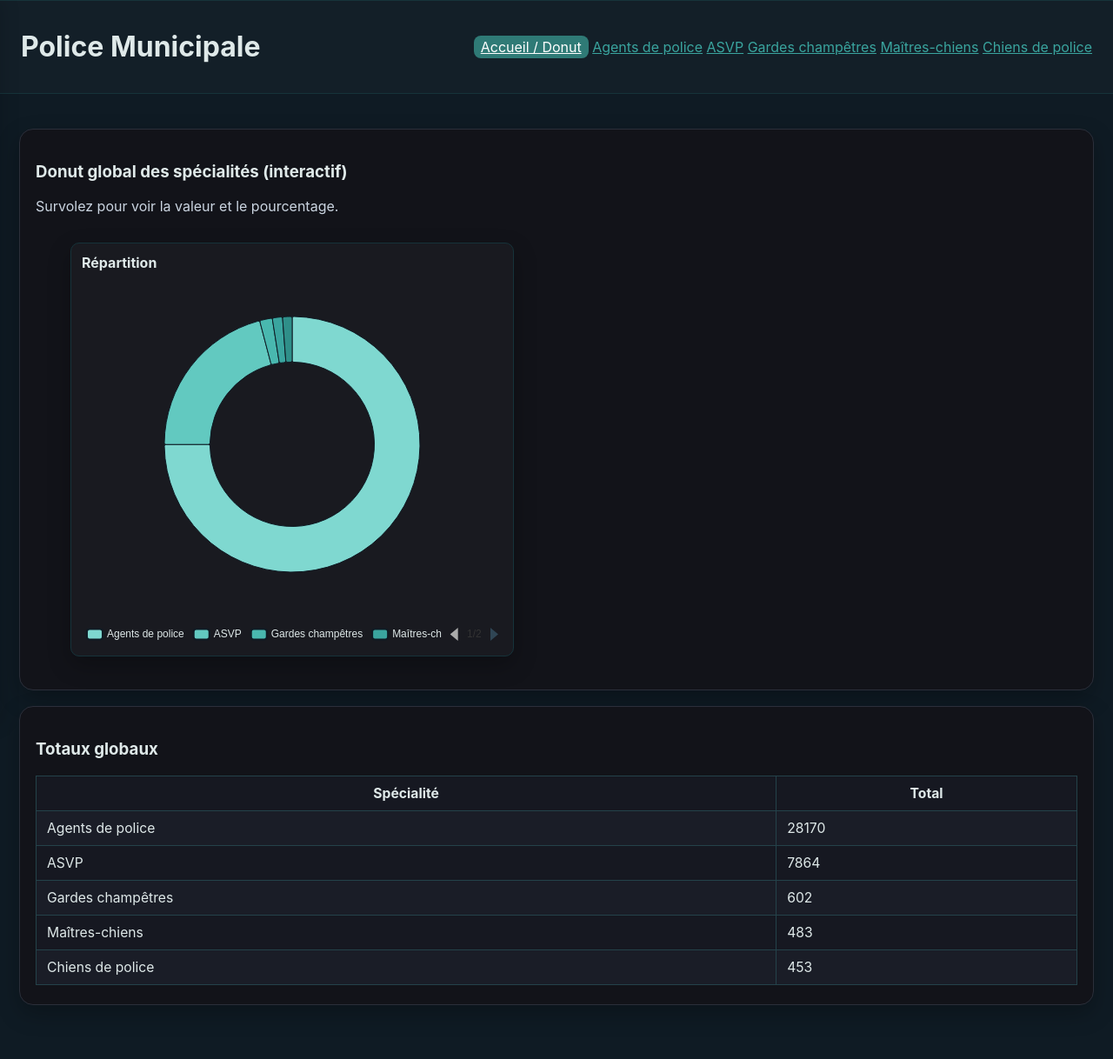
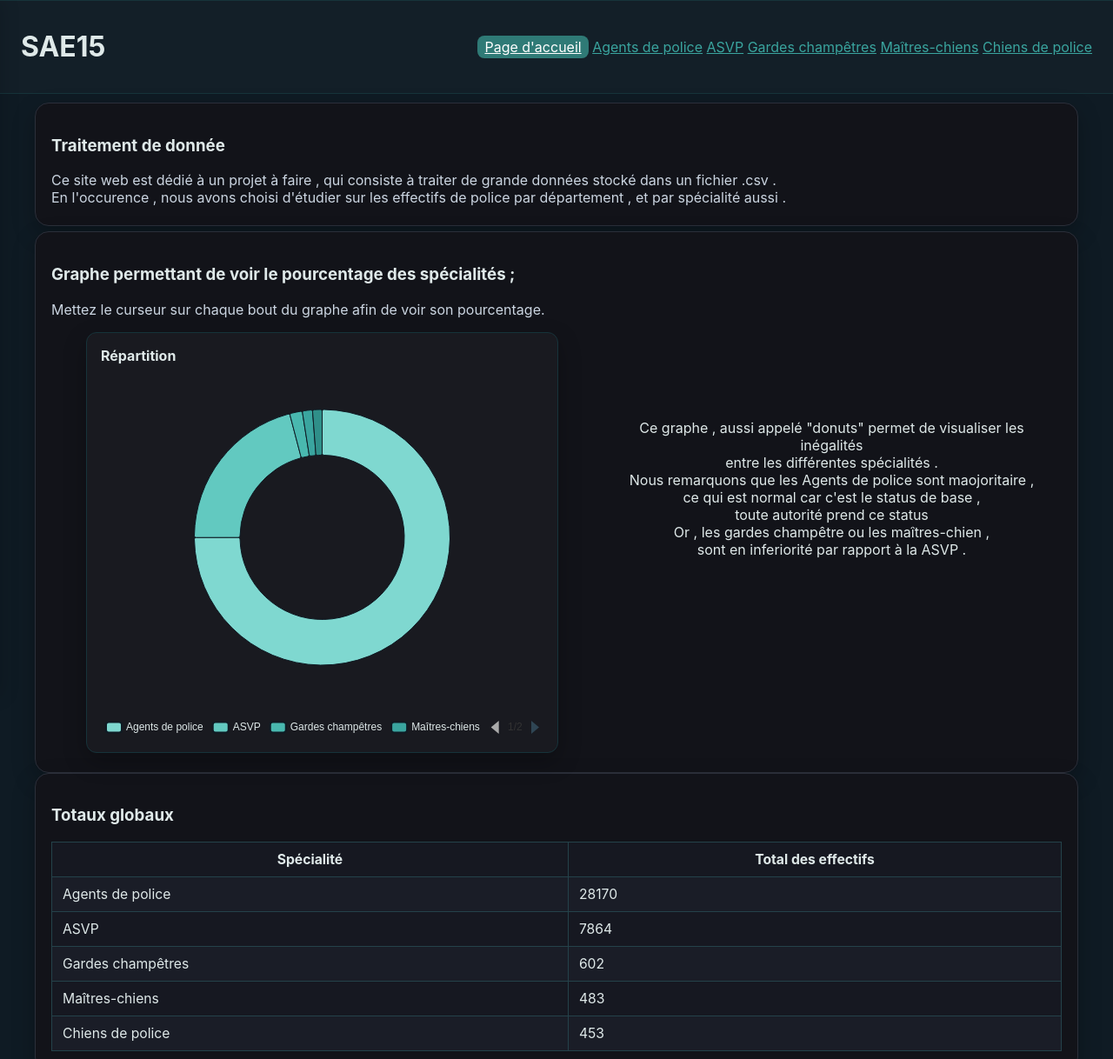
Before and after one commit to you925z/SAE15, a plain HTML site: page site_pm/index.html in a window 1280 px wide. Shown: the top 1218 px of the page at 87% size. Drawn offline with nearby package versions, Linux system fonts and the light colour scheme.

Commit message:
Version final V1

```diff
--- a/site_pm/index.html
+++ b/site_pm/index.html
@@ -13,9 +13,10 @@
 
 <header class="topbar">
     <div class="brand">
-    <h1>Police Municipale</h1>
+    <h1>SAE15</h1>
   </div>
-  <nav class="quick"><a class="active" href="index.html">Accueil / Donut</a>
+
+  <nav class="quick"><a class="active" href="index.html">Page d'accueil</a>
 <a class="" href="agents.html">Agents de police</a>
 <a class="" href="asvp.html">ASVP</a>
 <a class="" href="gardes.html">Gardes champêtres</a>
@@ -23,7 +24,7 @@
 <a class="" href="chiens.html">Chiens de police</a></nav>
 </header>
 <div class="overlay" id="overlay" onclick="closeMenu()"></div>
-<aside class="menu" id="menu"><a class="active" href="index.html">Accueil / Donut</a>
+<aside class="menu" id="menu"><a class="active" href="index.html">Page d'accueil</a>
 <a class="" href="agents.html">Agents de police</a>
 <a class="" href="asvp.html">ASVP</a>
 <a class="" href="gardes.html">Gardes champêtres</a>
@@ -31,12 +32,29 @@
 <a class="" href="chiens.html">Chiens de police</a></aside>
 
   <main class="content">
+ <section class="bloc">
+  <h3>Traitement de donnée</h3>
+  <p class="muted"> Ce site web est dédié à un projet à faire , qui consiste à traiter de grande données stocké dans un fichier .csv . <br> En l'occurence , nous avons choisi d'étudier sur les effectifs de police par département , et par spécialité aussi .</a></p>
+</section>
 
 <section class="bloc">
-  <h3>Donut global des spécialités (interactif)</h3>
-  <p class="muted">Survolez pour voir la valeur et le pourcentage.</p>
-  <div class="grid"><figure class="card"><figcaption>Répartition</figcaption>
-<div id="donut_global" class="chart" style="width:100%;min-height:420px;"></div>
+  <h3>Graphe permettant de voir le pourcentage des spécialités ;</h3>
+    <p class="muted">Mettez le curseur sur chaque bout du graphe afin de voir son pourcentage.</p>
+
+
+  <div class="grid">
+    <figure class="card">
+      <figcaption>Répartition</figcaption>
+      <div id="donut_global" class="chart" style="width:100%;min-height:420px;"></div>
+    </figure>
+
+    <div class="bloc-texte-droite">
+      <p> Ce graphe , aussi appelé "donuts" permet de visualiser les inégalités <br>entre les différentes spécialités . <br>
+    Nous remarquons que les Agents de police sont maojoritaire , <br>ce qui est normal car c'est le status de base ,<br> toute autorité prend ce status<br>
+    Or , les gardes champêtre ou les maîtres-chien ,<br>sont en inferiorité par rapport à la ASVP . </p>
+      </div>
+  </div>
+</section>
 <script>
 (function(){
   const el = document.getElementById("donut_global");
@@ -84,13 +102,12 @@
 })();
 </script>
 </figure></div>
-  <noscript><p>Activez JavaScript pour voir le graphique interactif.</p></noscript>
-</section>
+
 <section class="bloc">
   <h3>Totaux globaux</h3>
   <div class="table-wrap">
     <table class="counts">
-      <thead><tr><th>Spécialité</th><th>Total</th></tr></thead>
+      <thead><tr><th>Spécialité</th><th>Total des effectifs</th></tr></thead>
       <tbody>
         <tr><td>Agents de police</td><td>28170</td></tr><tr><td>ASVP</td><td>7864</td></tr><tr><td>Gardes champêtres</td><td>602</td></tr><tr><td>Maîtres-chiens</td><td>483</td></tr><tr><td>Chiens de police</td><td>453</td></tr>
       </tbody>
@@ -99,7 +116,7 @@
 </section>
 
   </main>
-  <footer class="footer"> De OUAMRANE Younes et CHAROUAK Rayan </footer>
+  <footer class="footer"> De OUAMRANE Younes et CHAMOUAK Rayan </footer>
   <script>
     function toggleMenu(){
       document.getElementById('menu').classList.toggle('open');
--- a/site_pm/style.css
+++ b/site_pm/style.css
@@ -52,7 +52,9 @@ body{
 }
 
 /* Layout */
-.content{ padding:22px; }
+.content {
+  padding: 10px 22px;
+}
 
 
 .bloc{
@@ -68,7 +70,7 @@ body{
 
 table{
   border-collapse:collapse; width:100%;
-  min-width:820px; background:var(--panel-2);
+  min-width:82px; background:var(--panel-2);
 }
 
 
@@ -85,7 +87,7 @@ tbody tr:hover{ background:#222631; }
 
 /* Grid cards (graph) */
 .grid{
-  display:grid; gap:18px;
+  display:grid; gap:10px;
   grid-template-columns: 1fr;
 }
 @media (min-width: 920px){
@@ -167,13 +169,18 @@ tbody tr:hover{ background:#222631; }
       padding:12px;
     }
 
-    .bloc {
-      margin: 18px 0;
-    }
+.bloc {
+  margin: 0 auto;
+}
+
+.bloc + .bloc {
+  margin-top: 6px !important;
+}
 
     .table-wrap table.counts th, .table-wrap table.counts td {
       border-color:#24424a;
     }
+
 
     .topbar, .subnav, .footer {
       background:rgba(255,255,255,0.02);
@@ -196,3 +203,29 @@ tbody tr:hover{ background:#222631; }
       background:#0f1b24;
       color:#dfe9e9;
     }
+
+
+    .bloc-texte-droite {
+  padding-right: 10px;     /* ajoute un léger espace intérieur à droite */
+  margin-left: auto;       /* pousse le contenu vers la droite */
+  width: fit-content;      /* garde le texte compact */
+  position: relative;
+  top: 100px;   /* décale le texte de 30px vers le bas */
+  text-align: center;
+}
+
+
+figure, p {
+  margin-bottom: 0;
+}
+
+/* 1) Reset indispensable pour les largeurs */
+*, *::before, *::after { box-sizing: border-box; }
+
+/* 2) Mise en page */
+.grid{ display:flex; gap:20px; align-items:stretch; }
+.grid > *{ flex:1 1 0; min-width:0; }
+
+/* 3) Cartes et graphe */
+.card{ padding:16px; border-radius:12px; }
+.chart{ width:100%; height:420px; }
```
Also changed, not shown: site_pm/agents.html (+5 -5 lines), site_pm/asvp.html (+3 -3 lines), site_pm/chiens.html (+4 -4 lines), site_pm/gardes.html (+4 -4 lines), site_pm/maitres.html (+4 -4 lines).
